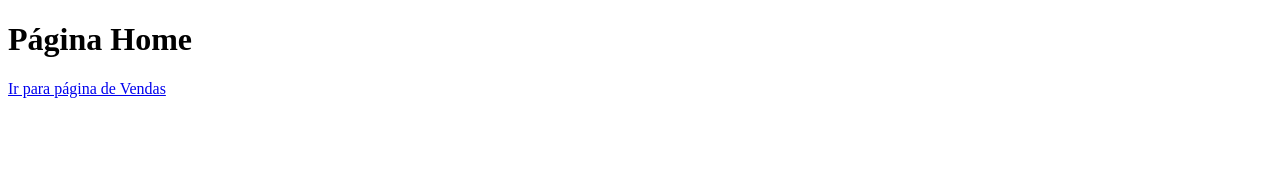
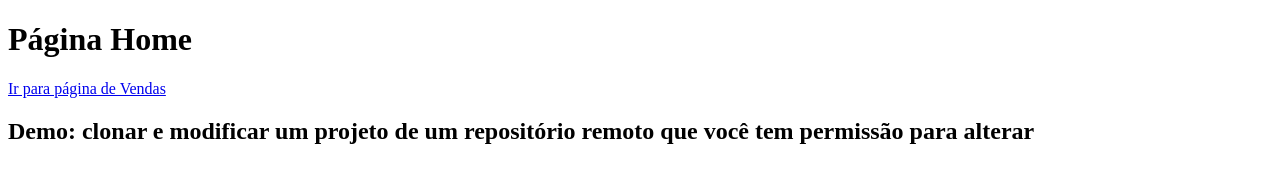
Before and after one commit to claudiobelempb/aulagithub, a plain HTML site: page index.html in a window 1280 px wide. Drawn offline with Linux system fonts and the light colour scheme.

Commit message:
add titulo h2

```diff
--- a/index.html
+++ b/index.html
@@ -10,6 +10,8 @@
 <body>
   <h1>Página Home</h1>
   <a href="./vendas.html">Ir para página de Vendas</a>
+  <h2>Demo: clonar e modificar um projeto de um repositório
+    remoto que você tem permissão para alterar</h2>
 </body>
 
 </html>
```
